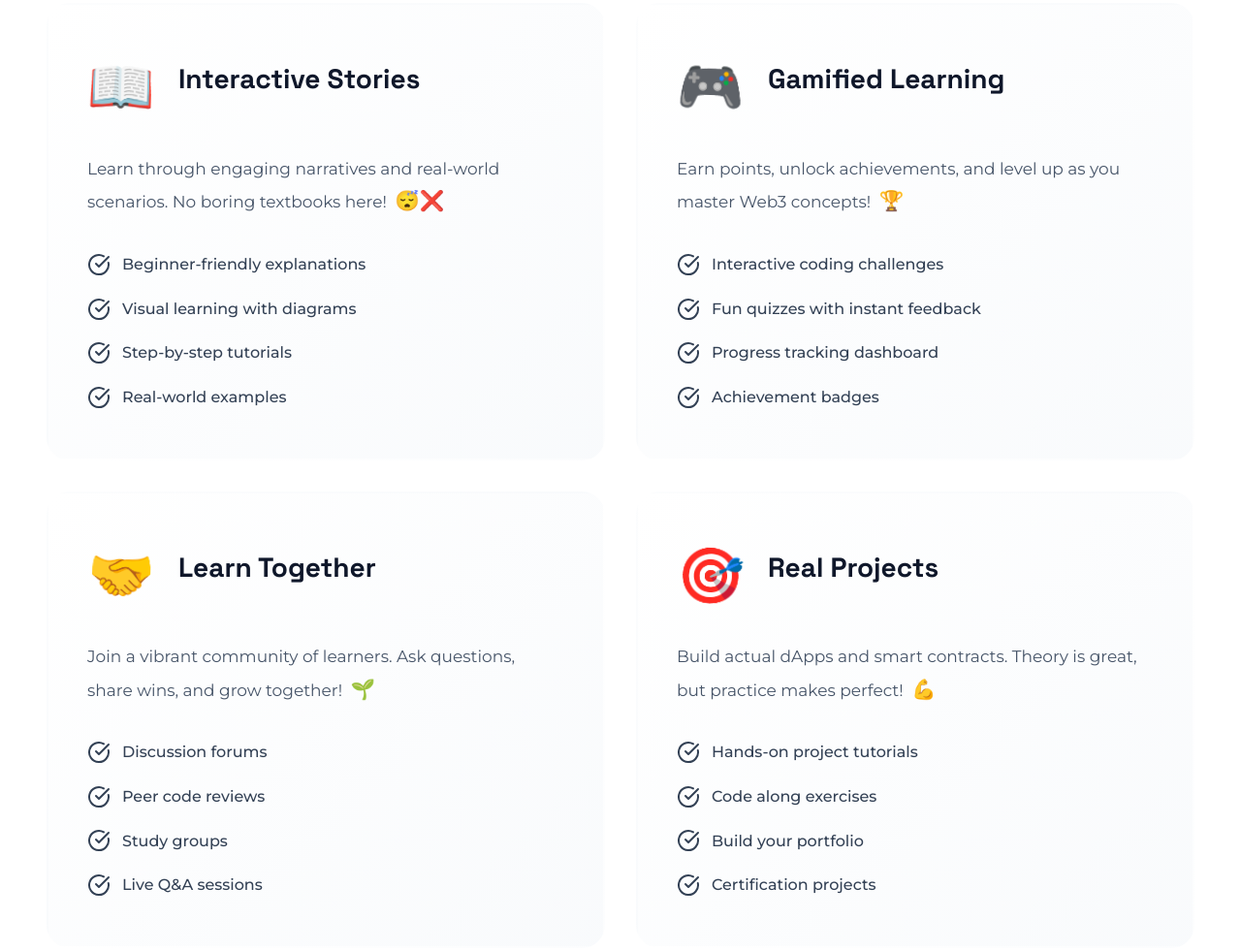
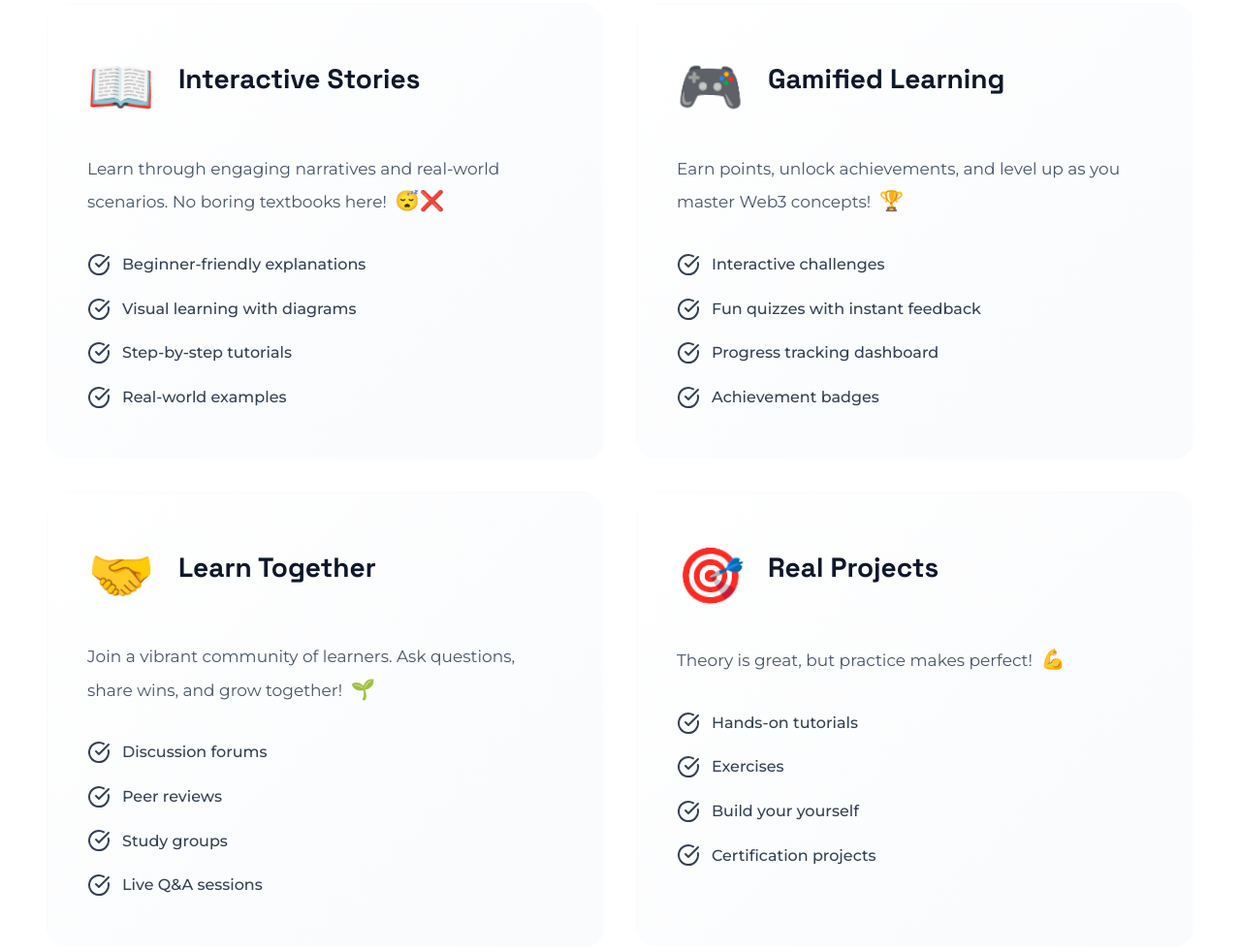
Before and after one commit to nexa-io/mynexa, a plain HTML site: page coming-soon.html in a window 1280 px wide. Shown: the part 1529-2510 px from the top of the page at 97% size. Drawn offline with nearby package versions, Linux system fonts and the light colour scheme.

Commit message:
Revise feature list and benefit descriptions
Updated feature descriptions and benefits for clarity.

```diff
--- a/coming-soon.html
+++ b/coming-soon.html
@@ -1029,7 +1029,7 @@
                     <ul class="feature-list">
                         <li>
                             <i data-lucide="check-circle"></i>
-                            <span>Interactive coding challenges</span>
+                            <span>Interactive challenges</span>
                         </li>
                         <li>
                             <i data-lucide="check-circle"></i>
@@ -1065,7 +1065,7 @@
                         </li>
                         <li>
                             <i data-lucide="check-circle"></i>
-                            <span>Peer code reviews</span>
+                            <span>Peer reviews</span>
                         </li>
                         <li>
                             <i data-lucide="check-circle"></i>
@@ -1087,21 +1087,21 @@
                     </div>
 
                     <p class="feature-description">
-                        Build actual dApps and smart contracts. Theory is great, but practice makes perfect! <span class="emoji">💪</span>
+                         Theory is great, but practice makes perfect! <span class="emoji">💪</span>
                     </p>
 
                     <ul class="feature-list">
                         <li>
                             <i data-lucide="check-circle"></i>
-                            <span>Hands-on project tutorials</span>
+                            <span>Hands-on tutorials</span>
                         </li>
                         <li>
                             <i data-lucide="check-circle"></i>
-                            <span>Code along exercises</span>
+                            <span>Exercises</span>
                         </li>
                         <li>
                             <i data-lucide="check-circle"></i>
-                            <span>Build your portfolio</span>
+                            <span>Build your yourself</span>
                         </li>
                         <li>
                             <i data-lucide="check-circle"></i>
@@ -1186,14 +1186,14 @@
             <div class="benefits-grid">
                 <div class="benefit-card">
                     <span class="benefit-emoji">🛡️</span>
-                    <h3>Security First</h3>
-                    <p>Learn best practices and security from day one. Build with confidence and avoid costly mistakes! 🔒</p>
+                    <h3>You First</h3>
+                    <p>Learn best practices from day one.</p>
                 </div>
 
                 <div class="benefit-card">
                     <span class="benefit-emoji">💼</span>
                     <h3>Career Ready</h3>
-                    <p>Build real projects for your portfolio. Our courses prepare you for actual Web3 jobs! 📈</p>
+                    <p>Learn practical things for your web3 journey. Our courses prepare you for actual Web3! 📈</p>
                 </div>
 
                 <div class="benefit-card">
```
